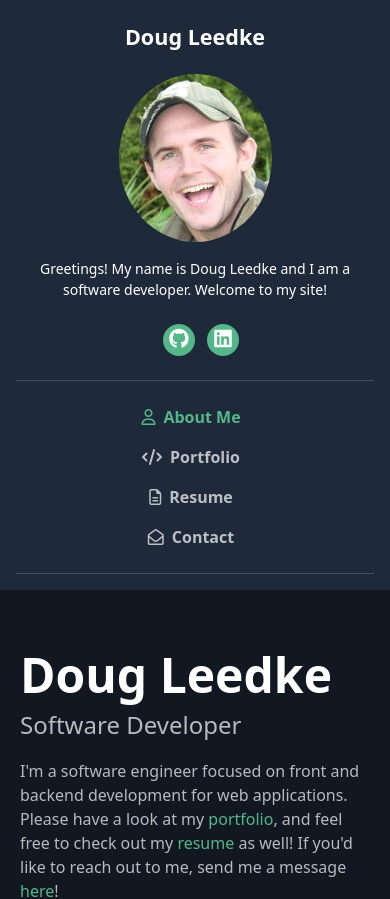
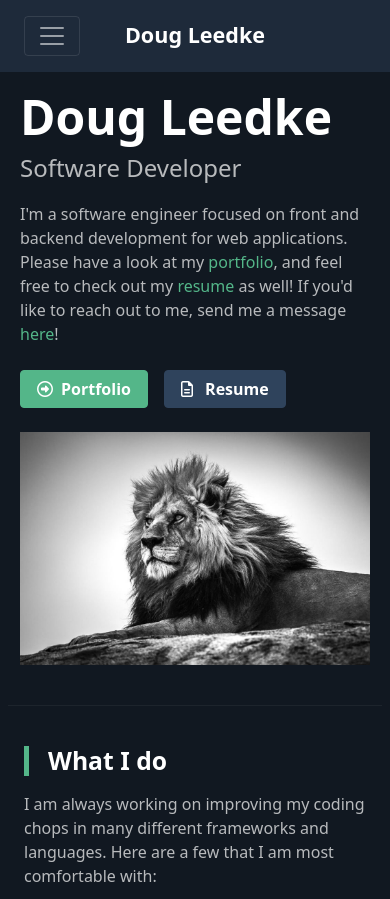
Before and after one commit to djleedke/djleedke.github.io, a React (Create React App) app: page / in a window 390 px wide. Shown: the top 899 px of the page. Built offline with nearby package versions, Linux system fonts and the light colour scheme.

Commit message:
Revamped Navbar, mobile toggle now functional

```diff
--- a/src/App.css
+++ b/src/App.css
@@ -59,7 +59,8 @@
 }
 
 .social-links a {
-    margin-left: .75rem;
+    margin-right: .25rem;
+    margin-left: .25rem;
     width:32px;
     height:32px;
     color:white;
@@ -132,7 +133,7 @@
 }
 
 .intro-picture {
-    max-height:291px;
+    max-height:330px;
 }
 
 
@@ -237,4 +238,12 @@
         width:inherit;
     }
 
+    .navbar-name {
+        width:100%;
+        position: absolute;
+        left:0;
+        padding-top:1.35rem;
+
+    }
+
 }
--- a/src/components/Intro.js
+++ b/src/components/Intro.js
@@ -8,7 +8,7 @@
 function Intro () {
     return(
         <Container className="intro">
-            <Row className="pt-5 pb-5">
+            <Row className="pt-md-5 pt-2 pb-4">
                 <div className="col-lg-7">
                     <h1 className="fw-bold mb-1">Doug Leedke</h1>
                     <div className="job-title fw-light mb-3">Software Developer</div>
--- a/src/components/Sidebar.js
+++ b/src/components/Sidebar.js
@@ -1,42 +1,49 @@
 
-import Link from 'react-router-dom/Link';
 import NavLink from 'react-router-dom/NavLink';
 import profilePic from '../assets/me.png';
 import Image from 'react-bootstrap/Image';
+import Navbar from 'react-bootstrap/Navbar';
 
 function Sidebar(){
     return(
         <div className="sidebar">
-             {/* Name & Profile Pic */}
-            <h4 className="text-center pt-4 fw-bold">Doug Leedke</h4>
+            {/* Name */}
+            <h4 className="navbar-name text-center pt-lg-4 mb-0 fw-bold">Doug Leedke</h4>
+            <Navbar collapseOnSelect expand="lg" className="ps-3 pe-3" variant="dark">
+                <Navbar.Toggle className="m-2" aria-controls="navbar"/>
+                <Navbar.Collapse id="navigation" className="flex-column">
+                    {/* Profile Pic */}
                     <div className="w-100 pt-3 text-center">
                         <Image roundedCircle src={profilePic} alt="Profile picture for Doug Leedke" />
                     </div>
                     <div className="bio m-3 text-center">
                         Greetings!  My name is Doug Leedke and I am a software developer.  Welcome to my site!
                     </div>
-            {/* Social Media Links*/}
+                    {/* Social Media Links */}
                     <div className="social-links text-center fs-5 p-2">
-                <a href="https://github.com/djleedke" target="_blank"><i class="fab fa-github"></i></a>
-                <a href="https://www.linkedin.com/in/djleedke/" target="_blank"><i class="fab fa-linkedin"></i></a>
+                        <a href="https://github.com/djleedke" target="_blank"><i className="fab fa-github"></i></a>
+                        <a href="https://www.linkedin.com/in/djleedke/" target="_blank"><i className="fab fa-linkedin"></i></a>
                     </div>
                     {/* Site Navigation */}
-            <hr className="m-3"></hr>
-                <ul className="navbar-nav">
+                    <hr className="w-100"></hr>
+                    <ul className="navbar-nav flex-column">
                         <li className="nav-item">
-                        <NavLink to="/" activeClassName="sidebar-link-active" exact><i class="far fa-user"></i><span className="m-2">About Me</span></NavLink>
+                            <NavLink to="/" activeClassName="sidebar-link-active" exact><i className="far fa-user"></i><span className="m-2">About Me</span></NavLink>
                         </li>
                         <li className="nav-item">
-                        <NavLink to="/portfolio" activeClassName="sidebar-link-active"><i class="fas fa-code"></i><span className="m-2">Portfolio</span></NavLink>
+                            <NavLink to="/portfolio" activeClassName="sidebar-link-active"><i className="fas fa-code"></i><span className="m-2">Portfolio</span></NavLink>
                         </li>
                         <li className="nav-item">
-                        <NavLink to ="/resume" activeClassName="sidebar-link-active"><i class="fa fa-file-text-o" aria-hidden="true"></i><span className="m-2">Resume</span></NavLink>
+                            <NavLink to ="/resume" activeClassName="sidebar-link-active"><i className="fa fa-file-text-o" aria-hidden="true"></i><span className="m-2">Resume</span></NavLink>
                         </li>
                         <li className="nav-item">
-                        <NavLink to="/contact" activeClassName="sidebar-link-active"><i class="fa fa-envelope-open-o" aria-hidden="true"></i><span className="m-2">Contact</span></NavLink>
+                            <NavLink to="/contact" activeClassName="sidebar-link-active"><i className="fa fa-envelope-open-o" aria-hidden="true"></i><span className="m-2">Contact</span></NavLink>
                         </li>
                     </ul>
-            <hr className="m-3"></hr>
+                    <hr className="w-100"></hr>
+                </Navbar.Collapse>
+            </Navbar>
+
         </div>
     );
 }
--- a/src/pages/Portfolio.js
+++ b/src/pages/Portfolio.js
@@ -1,6 +1,5 @@
 
 import Container from 'react-bootstrap/Container'
-import Row from 'react-bootstrap/Row';
 
 function Portfolio(){
     return(
```
Lines whose indentation alone changed are shown as unchanged.
